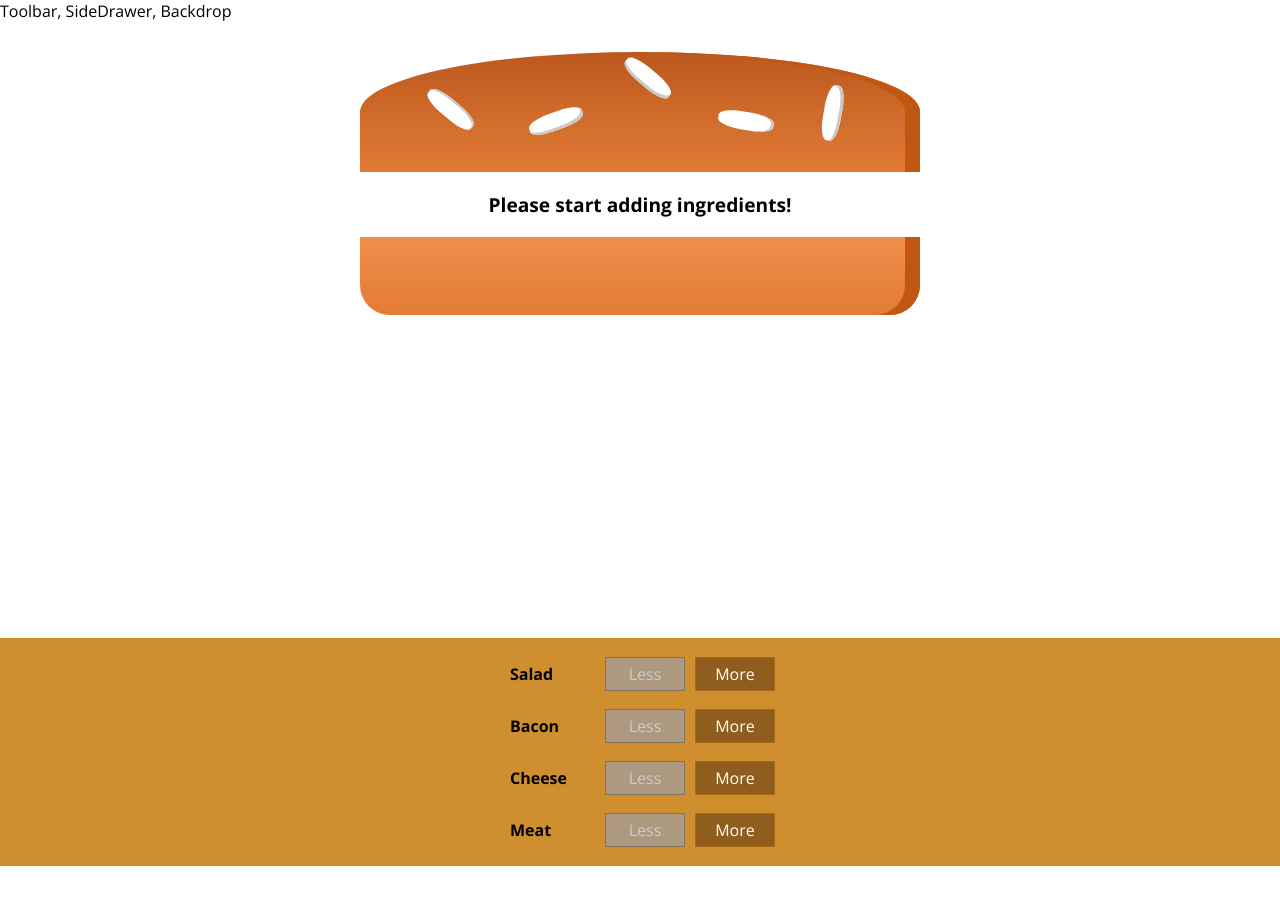
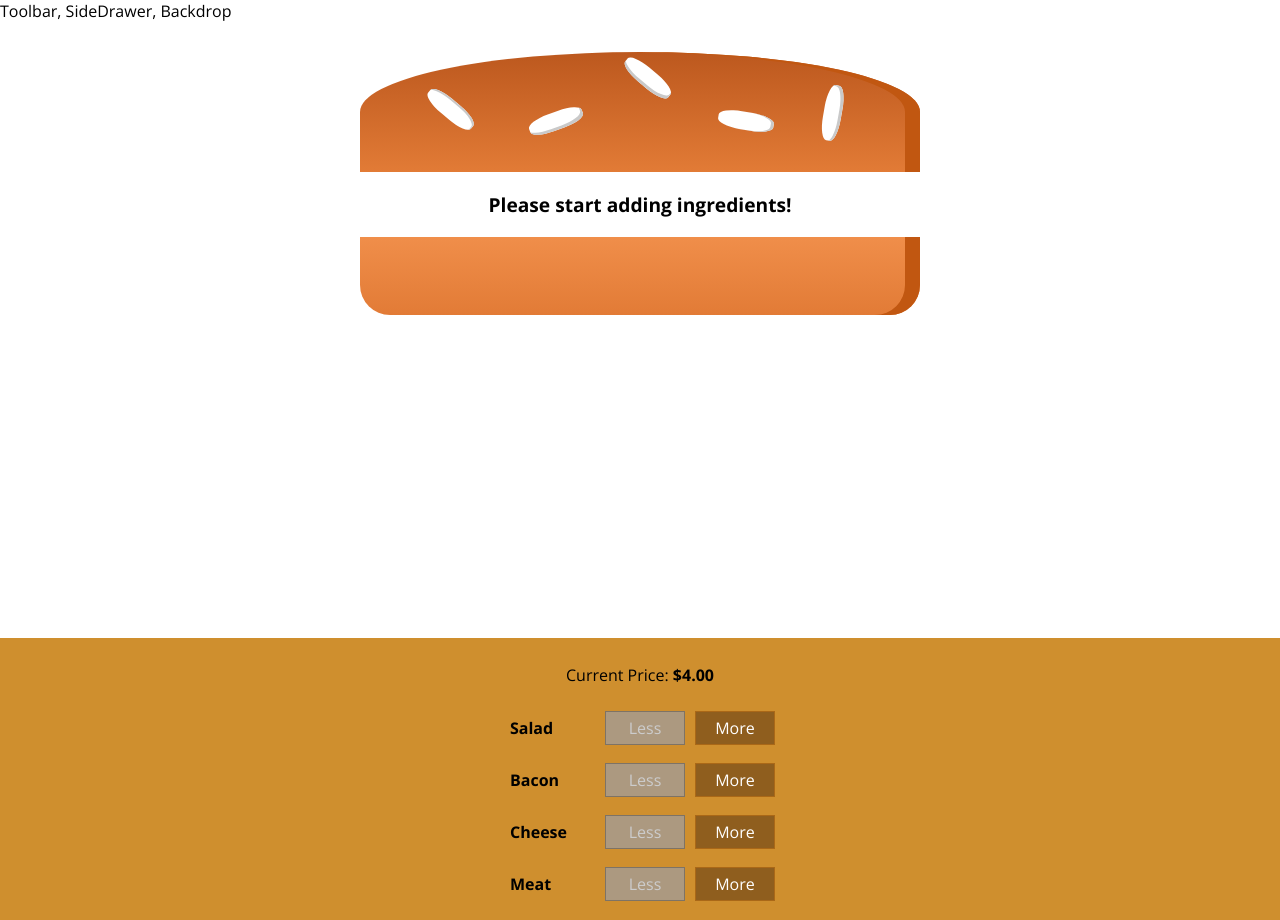
Before and after one commit to halha/react-udemy-demo-project, a React (Create React App) app: page / in a window 1280 px wide. Before the commit the page ends 866 px from the top, so only its background shows below. Built offline with nearby package versions, Linux system fonts and the light colour scheme.

Commit message:
Part 8.17 done

```diff
--- a/src/Components/Burger/BuildControls/BuildControls.js
+++ b/src/Components/Burger/BuildControls/BuildControls.js
@@ -11,6 +11,9 @@ const controls = [
 
 const buildControls = props => (
     <div className={classes.BuildControls}>
+        <p>
+            Current Price: <strong>${props.price.toFixed(2)}</strong>
+        </p>
         {controls.map(ctrl => (
             <BuildControl
                 key={ctrl.label}
--- a/src/Containers/BurgerBuilder/BurgerBuilder.js
+++ b/src/Containers/BurgerBuilder/BurgerBuilder.js
@@ -75,6 +75,7 @@ export class BurgerBuilder extends Component {
                     ingredientAdded={this._AddIngredientHandler}
                     ingredientRemoved={this._RemoveIngredientHandler}
                     disabled={disabledInfo}
+                    price={this.state.totalPrice}
                 />
             </Auxiliary>
         );
```
